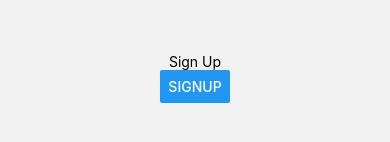
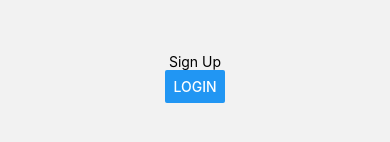
Before and after one commit to bc-fullstack-03/Luis-Felipe-Gongora-Mobile, a React Native app: screen /SignUp in a window 390 px wide. Shown: the part 376-518 px from the top of the page. Built offline with nearby package versions, Linux system fonts and the light colour scheme.

Commit message:
fix: wrong name screen and title button

```diff
--- a/App.tsx
+++ b/App.tsx
@@ -10,7 +10,7 @@ function App() {
   return (
     <NavigationContainer>
       <Stack.Navigator>
-        <Stack.Screen name='Home' component={Login} />
+        <Stack.Screen name='Login' component={Login} />
         <Stack.Screen name='SignUp' component={SignUp} />
       </Stack.Navigator>
     </NavigationContainer>
--- a/src/Screens/SignUp/index.tsx
+++ b/src/Screens/SignUp/index.tsx
@@ -4,7 +4,7 @@ function SignUp({ navigation }) {
   return (
     <View style={{ flex: 1, alignItems: 'center', justifyContent: 'center' }}>
       <Text>Sign Up</Text>
-      <Button title='SignUp' onPress={() => navigation.navigate('Login')} />
+      <Button title='Login' onPress={() => navigation.navigate('Login')} />
     </View>
   );
 }
```
